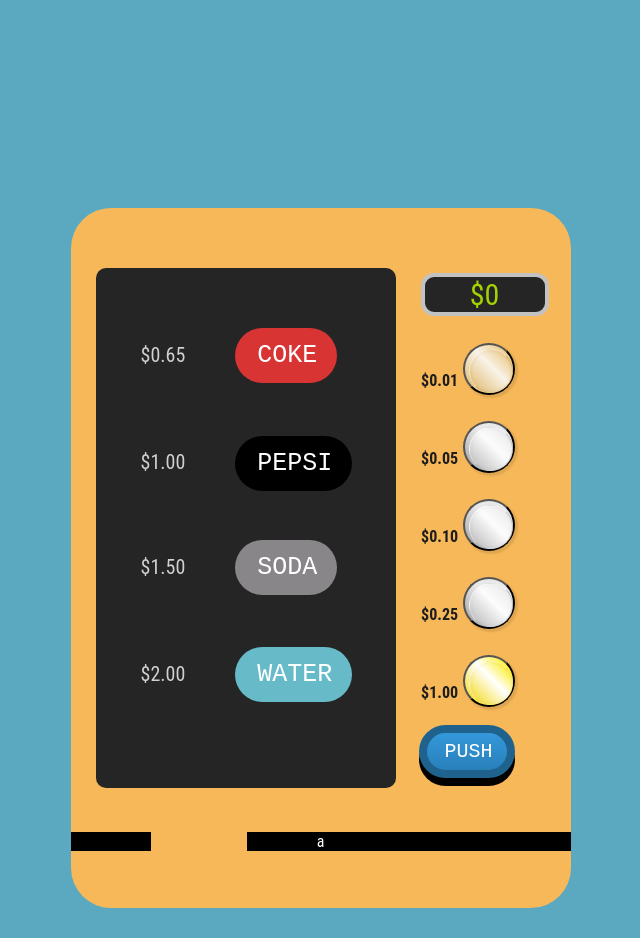
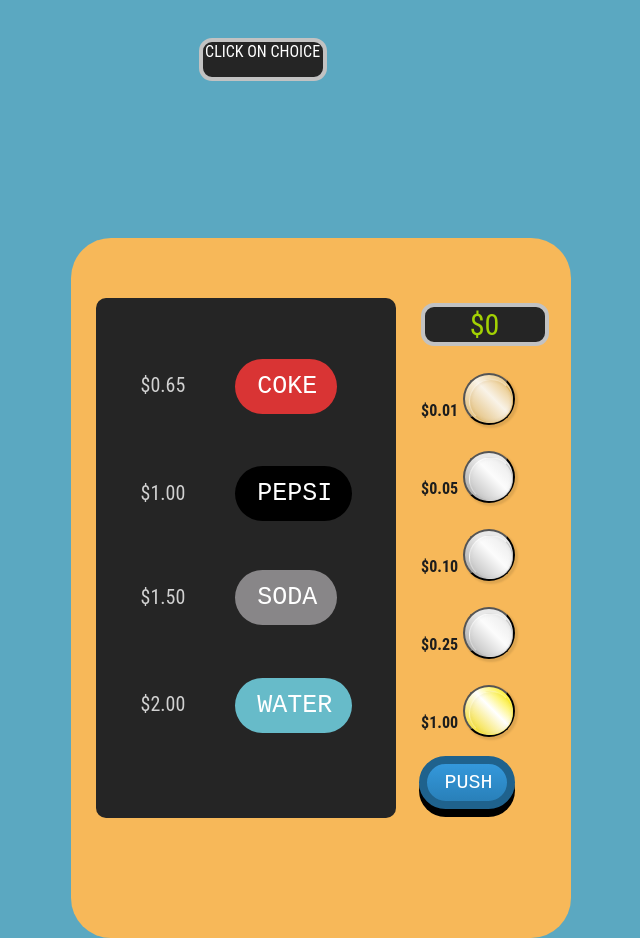
Before and after one commit to HuascarMC/vending-machine, a React (Create React App) app: page / in a window 1280 px wide. Shown: the whole page, without its empty margins (411-1051 px from the left). Before the commit the page ends 908 px from the top, so only its background shows below. Built offline with nearby package versions, Linux system fonts and the light colour scheme.

Commit message:
display container passed item to parent

```diff
--- a/src/Containers/DisplayContainer/DisplayContainer.js
+++ b/src/Containers/DisplayContainer/DisplayContainer.js
@@ -5,22 +5,27 @@
   super(props);
 
   this.state = {
-    selection: "a"
+    selection: ""
   }
+  // this.updateItem = this.updateItem.bind(this)
 }
 // Updates the number property in state when input value changes.
 setSelection(choice) {
   this.setState({
     selection: choice
   })
+  this.updateItem(choice)
+}
+
+updateItem(choice) {
+  this.props.updateItem(choice)
 }
 
  render() {
  // Renders a form to get user input and passes the value of state to props table container.
 
   return(
-    <div>
-  <div className="choice">{this.state.selection}</div>
+
   <div className="display">
     <ul>
       <li><p className="price">$0.65<button className="coke" onClick={() => this.setSelection("coke") } >COKE</button></p></li>
@@ -29,7 +34,6 @@
       <li><p className="price">$2.00<button className="water" onClick={() =>this.setSelection("water") }>WATER</button></p></li>
     </ul>
  </div>
-</div>
    );
   }
  }
--- a/src/Containers/Machine/MachineContainer.js
+++ b/src/Containers/Machine/MachineContainer.js
@@ -6,17 +6,29 @@
   constructor(props) {
     super(props);
 
-
+    this.state = {
+      item: "CLICK ON CHOICE",
+      balance: ""
+    }
 
   }
+
+updateItem(item) {
+    this.setState({
+        item: item,
+    })
+}
 
 
   render() {
     return(
+      <div>
+      <div className="choice" >{this.state.item}</div>
       <div className="machine">
           <InputContainer />
-          <DisplayContainer />
+          <DisplayContainer updateItem={this.updateItem.bind(this)} />
       </div>
+    </div>
     )
   }
 }
--- a/src/index.css
+++ b/src/index.css
@@ -37,6 +37,21 @@
   margin-left: 60%;
   margin-top: 3%;
 
+}
+
+.choice {
+  background-color: black;
+  color: white;
+  height: 35px;
+  width: 120px;
+  background-color: rgb(37, 37, 37);
+  border-radius: 20px;
+  margin-left: 47%;
+  -webkit-border-radius: 13;
+  -moz-border-radius: 13;
+  border-radius: 13px;
+   border: solid #c2c2c2 4px;
+   margin-top: 3%;
 }
 
 .display {
@@ -126,11 +141,6 @@
   outline: none;
 }
 
-.choice {
-  margin-top: 40%;
-  background-color: black;
-  color: white;
-}
 
 .coke:hover {
   background: #67965c;
```
